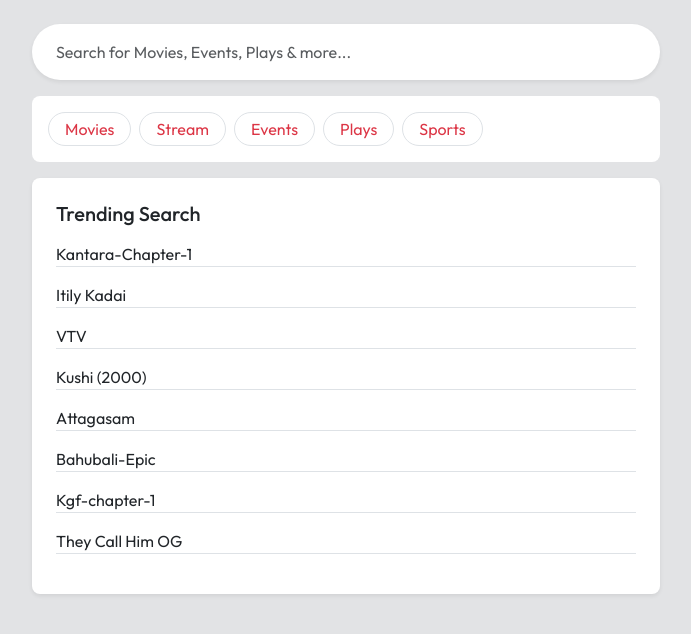
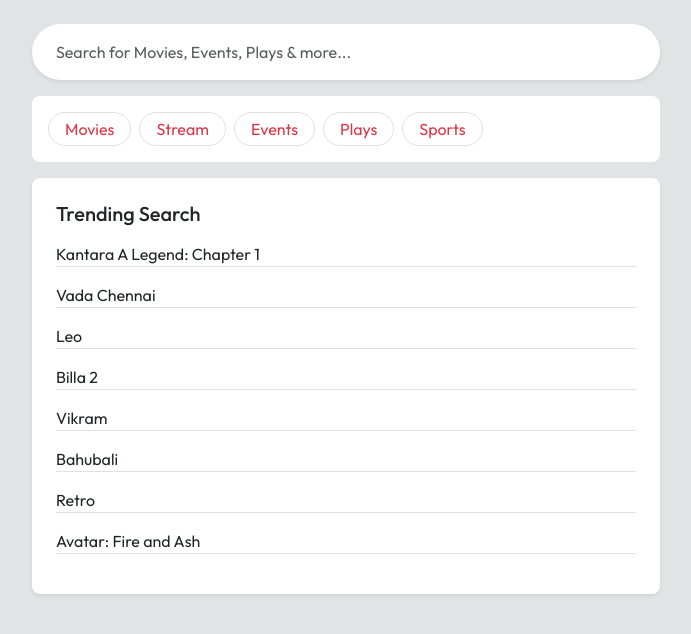
Before and after one commit to ariharan575/BookMyShow, a React (Vite) app: page /explore/search/1 in a window 1280 px wide. Shown: the top 634 px of the page, without its empty margins (294-985 px from the left). Built offline with nearby package versions, Linux system fonts and the light colour scheme.

Commit message:
Final commit

```diff
--- a/src/Location/LocationSearch.jsx
+++ b/src/Location/LocationSearch.jsx
@@ -77,7 +77,7 @@
     <div className="Location-container m-auto  mt-5 pt-3 w-100 p-3 m-auto bg-light" ref={popupRef} onClick={(e) => e.stopPropagation()}>
       <div className="inputSearchbar d-flex align-items-center justify-content-between ps-4 pe-4 gap-2 border border-secondary-subtle p-2 " >
         <div className="serachbar ">
- <i className="bi bi-search" ></i>
+          <i className="bi bi-search" ></i>
         <input type="text" ref={inputRef} value={query} autoFocus onChange={HandleFunction} placeholder='Search for you city' className=' ps-3 ' style={{outline:'none',boxShadow:'none',border:'none'}} />
         </div>
 
--- a/src/Searchbar/SearchBarMovie.jsx
+++ b/src/Searchbar/SearchBarMovie.jsx
@@ -59,14 +59,14 @@
   const {setLocation}= useContext(locContext);
 
   const popularSearch = [
-    "Kantara-Chapter-1",
-    "Itily Kadai",
-    "VTV",
-    "Kushi (2000)",
-    "Attagasam",
-    "Bahubali-Epic",
-    "Kgf-chapter-1",
-    "They Call Him OG"
+    "Kantara A Legend: Chapter 1",
+    "Vada Chennai",
+    "Leo",
+    "Billa 2",
+    "Vikram",
+    "Bahubali",
+    "Retro",
+    "Avatar: Fire and Ash"
   ];
 
   const [movieData,setMovieData] = useState([]);
@@ -80,6 +80,10 @@
     const value1 = inputRef.current.value;
     setSearch(value1)
   }
+
+   function openMovie(movie) {
+     setSearch(movie);
+   }
 
   useEffect(()=>{
     if(! search) {
@@ -149,7 +153,7 @@
             <h5 className='mb-3'>Trending Search</h5>
             {
               popularSearch.map((s,i)=>(
-                <p key={i} className='border-bottom  ps-0'>
+                <p key={i} className='border-bottom cursor-pointer ps-0' onClick={() => openMovie(s)}>
                   {s}
                 </p>
               ))
```
